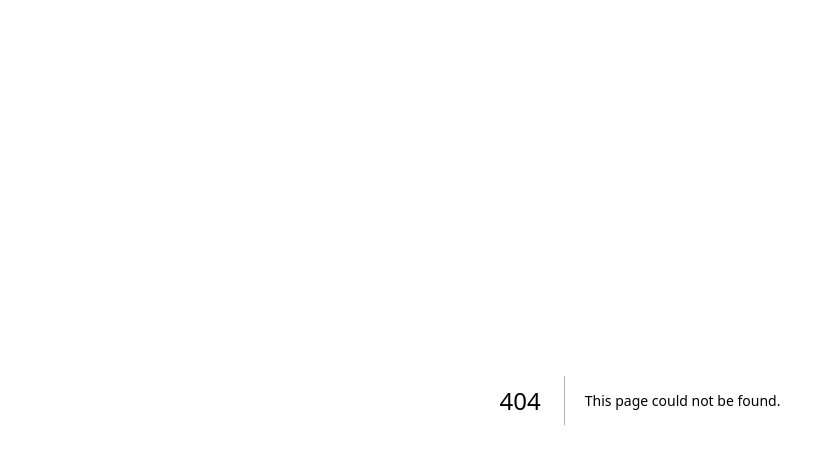
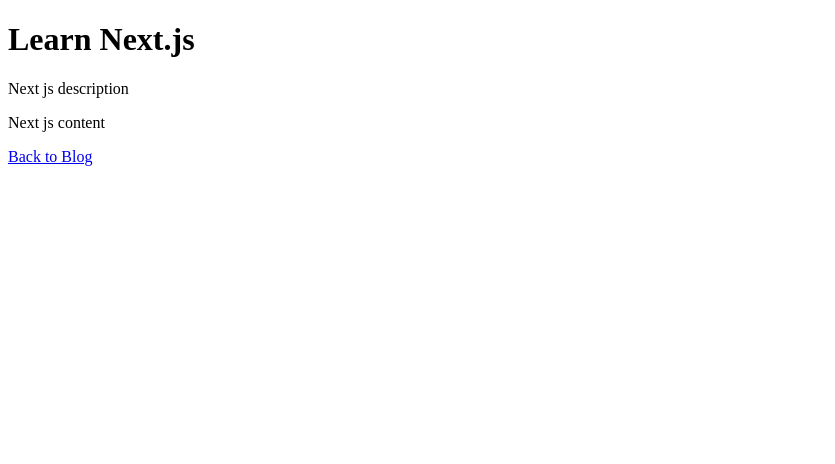
Before and after one commit to visharpit/my-nextjs-project, a Next.js app: page /blog/learn-nextjs in a window 1280 px wide. Before the commit this address had no page. Shown: the top 464 px of the page, without its empty margins (0-835 px from the left). Built offline with nearby package versions, Linux system fonts and the light colour scheme.

Commit message:
blog app

```diff
--- /dev/null
+++ b/app/blog/[slug]/page.tsx
@@ -0,0 +1,43 @@
+import { getPostBySlug } from "../../lib/posts";
+import type { Metadata } from "next";
+import Link from "next/link";
+
+type Props = {
+    params: Promise<{ slug: string }>
+}
+
+export async function generateMetadata({ params }: Props): Promise<Metadata> {
+    const { slug } = await params;
+    const post = await getPostBySlug(slug);
+    if (!post) {
+        return {
+            title: "Post not found",
+        }
+    }
+    return {
+        title: post.title,
+        description: post.description,
+        openGraph: {
+            title: post.title,
+            description: post.description,
+        }
+
+    }
+}
+
+export default async function PostPage({params}: Props) {
+    const {slug} = await params;
+    const post = await getPostBySlug(slug);
+
+    if(!post){
+        return<h1>Post Not Found</h1>
+    }
+    return(
+        <div>
+            <h1>{post.title}</h1>
+            <p>{post.description}</p>
+            <p>{post.content}</p>
+            <Link href='/blog'>Back to Blog</Link>
+        </div>
+    )
+}
--- a/app/layout.tsx
+++ b/app/layout.tsx
@@ -1,29 +1,16 @@
-import type { Metadata } from "next";
-import { Geist, Geist_Mono } from "next/font/google";
-import "./globals.css";
+import { ReactNode } from "react";
 
-const geistSans = Geist({
-  variable: "--font-geist-sans",
-  subsets: ["latin"],
-});
-
-const geistMono = Geist_Mono({
-  variable: "--font-geist-mono",
-  subsets: ["latin"],
-});
-
-export const metadata: Metadata = {
-  title: "Create Next App",
-  description: "Generated by create next app",
-};
-
-export default function RootLayout({ children }: LayoutProps<"/">) {
+export default function RootLayout({ children }: { children: ReactNode }) {
   return (
-    <html
-      lang="en"
-      className={`${geistSans.variable} ${geistMono.variable} h-full antialiased`}
-    >
-      <body className="min-h-full flex flex-col">{children}</body>
+    <html>
+      <head>
+        <title>My Next App</title>
+      </head>
+      <body>
+        <div>
+          {children}
+        </div>
+      </body>
     </html>
-  );
+  )
 }
--- /dev/null
+++ b/app/lib/posts.ts
@@ -0,0 +1,35 @@
+export type Post = {
+    slug: string;
+    title: string;
+    description: string;
+    content: string;
+};
+
+export const posts: Post[] = [
+    {
+        slug: "learn-nextjs",
+        title: "Learn Next.js",
+        description: "Next js description",
+        content: "Next js content"
+    },
+    {
+        slug: "learn-reactjs",
+        title: "Learn React.js",
+        description: "React js description",
+        content: "React js content"
+    },
+    {
+        slug: "learn-nodejs",
+        title: "Learn Node.js",
+        description: "Node js description",
+        content: "Node js content"
+    }
+]
+
+export function getPosts(){
+    return posts;
+}
+
+export function getPostBySlug(slug:String):Post | undefined {
+    return posts.find(post=>post.slug === slug);
+}
--- a/app/page.tsx
+++ b/app/page.tsx
@@ -2,68 +2,8 @@ import Image from "next/image";
 
 export default function Home() {
   return (
-    <div className="flex flex-col flex-1 items-center justify-center bg-zinc-50 font-sans dark:bg-black">
-      <main className="flex flex-1 w-full max-w-3xl flex-col items-center justify-between py-32 px-16 bg-white dark:bg-black sm:items-start">
-        <Image
-          className="dark:invert h-5 w-[100px]"
-          src="/next.svg"
-          alt="Next.js logo"
-          width={100}
-          height={20}
-          priority
-        />
-        <div className="flex flex-col items-center gap-6 text-center sm:items-start sm:text-left">
-          <h1 className="max-w-xs text-3xl font-semibold leading-10 tracking-tight text-black dark:text-zinc-50">
-            To get started, edit the{" "}
-            <code className="rounded bg-black/[.06] px-1.5 py-0.5 font-mono text-[0.9em] dark:bg-white/[.08]">
-              page.tsx
-            </code>{" "}
-            file.
-          </h1>
-          <p className="max-w-md text-lg leading-8 text-zinc-600 dark:text-zinc-400">
-            Looking for a starting point or more instructions? Head over to{" "}
-            <a
-              href="https://vercel.com/templates?framework=next.js&utm_source=create-next-app&utm_medium=appdir-template-tw&utm_campaign=create-next-app"
-              className="font-medium text-zinc-950 dark:text-zinc-50"
-            >
-              Templates
-            </a>{" "}
-            or the{" "}
-            <a
-              href="https://nextjs.org/learn?utm_source=create-next-app&utm_medium=appdir-template-tw&utm_campaign=create-next-app"
-              className="font-medium text-zinc-950 dark:text-zinc-50"
-            >
-              Learning
-            </a>{" "}
-            center.
-          </p>
-        </div>
-        <div className="flex flex-col gap-4 text-base font-medium sm:flex-row">
-          <a
-            className="flex h-12 w-full items-center justify-center gap-2 rounded-full bg-foreground px-5 text-background transition-colors hover:bg-[#383838] dark:hover:bg-[#ccc] md:w-[158px]"
-            href="https://vercel.com/new?utm_source=create-next-app&utm_medium=appdir-template-tw&utm_campaign=create-next-app"
-            target="_blank"
-            rel="noopener noreferrer"
-          >
-            <Image
-              className="dark:invert h-[14px] w-4"
-              src="/vercel.svg"
-              alt="Vercel logomark"
-              width={16}
-              height={14}
-            />
-            Deploy Now
-          </a>
-          <a
-            className="flex h-12 w-full items-center justify-center rounded-full border border-solid border-black/[.08] px-5 transition-colors hover:border-transparent hover:bg-black/[.04] dark:border-white/[.145] dark:hover:bg-[#1a1a1a] md:w-[158px]"
-            href="https://nextjs.org/docs?utm_source=create-next-app&utm_medium=appdir-template-tw&utm_campaign=create-next-app"
-            target="_blank"
-            rel="noopener noreferrer"
-          >
-            Documentation
-          </a>
-        </div>
-      </main>
+    <div>
+      Hello
     </div>
   );
 }
```
Also changed, not shown: app/blog/page.tsx (added, +21 -0 lines).
